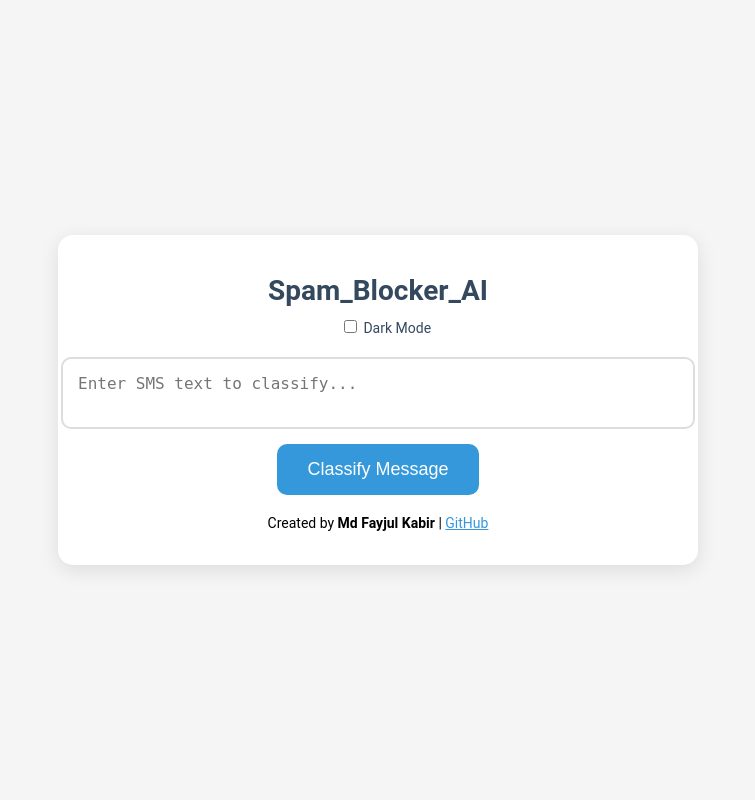
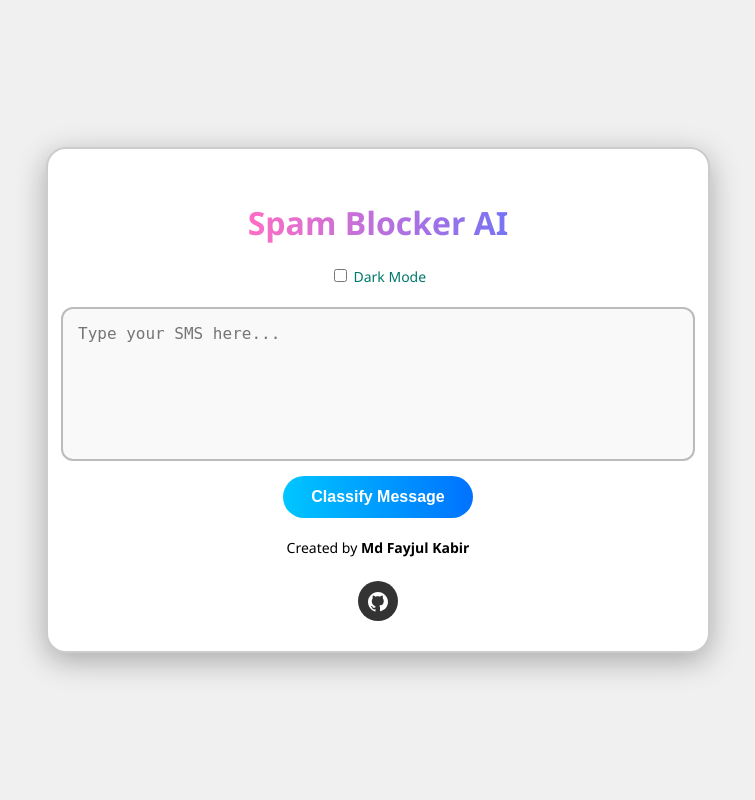
Before and after one commit to Mdfayjulkabir/SpamBlocker-AI___ML-Based-Text-Spam-Detection, a PHP site: page /predict/ in a window 1280 px wide. Shown: the whole page, without its empty margins (262-1017 px from the left). Run offline with PHP 8.4, Linux system fonts and the light colour scheme.

Commit message:
index.php

```diff
--- a/Text_classifier/index.php
+++ b/Text_classifier/index.php
@@ -1,154 +1,139 @@
 <!DOCTYPE html>
 <html lang="en">
 <head>
-    <meta charset="UTF-8">
-    <meta name="viewport" content="width=device-width, initial-scale=1.0">
-    <title>Spam_Blocker_AI</title>
+  <meta charset="UTF-8" />
+  <meta name="viewport" content="width=device-width, initial-scale=1.0"/>
+  <title>Spam Blocker AI</title>
   <style>
-        /* Global Styles */
     body {
-            font-family: 'Roboto', sans-serif;
-            background-color: #f5f5f5;
+      font-family: 'Segoe UI', sans-serif;
+      background-color: #f0f0f0;
       margin: 0;
       padding: 0;
+      color: #000;
       display: flex;
       justify-content: center;
       align-items: center;
       height: 100vh;
+      transition: background-color 0.4s ease, color 0.4s ease;
+    }
+
+    body.dark-mode {
+      background-color: #1e1e1e;
+      color: white;
+    }
+
+    .app-container {
+      width: 100%;
+      max-width: 600px;
+      background-color: #fff;
+      padding: 30px;
+      border-radius: 20px;
+      box-shadow: 0 8px 30px rgba(0, 0, 0, 0.3);
+      border: 2px solid #ccc;
       transition: background-color 0.3s ease;
     }
 
-        body.dark-mode {
-            background-color: #333;
+    body.dark-mode .app-container {
+      background-color: #2a2a2a;
+      border-color: #444;
     }
 
-        /* App Container */
-        .app-container {
-            width: 100%;
-            max-width: 600px;
-            padding: 20px;
-            border-radius: 15px;
-            box-shadow: 0 5px 20px rgba(0, 0, 0, 0.1);
-            background-color: #fff;
-            transition: transform 0.3s ease, background-color 0.3s ease;
-        }
-
-        body.dark-mode .app-container {
-            background-color: #2c3e50;
-        }
-
-        /* Header */
     .header {
       text-align: center;
       margin-bottom: 20px;
     }
 
-        .header h1 {
-            color: #34495e;
-            font-size: 28px;
-            margin-bottom: 10px;
+    .fancy-title {
+      font-size: 32px;
+      font-weight: 800;
+      background: linear-gradient(to right, #ff6ec4, #7873f5);
+      -webkit-background-clip: text;
+      -webkit-text-fill-color: transparent;
+      animation: pulse 2s infinite;
     }
 
-        body.dark-mode .header h1 {
-            color: #ecf0f1;
+    @keyframes pulse {
+      0%, 100% { transform: scale(1); }
+      50% { transform: scale(1.05); }
     }
 
     .dark-mode-toggle {
-            display: inline-block;
-            margin-left: 15px;
       font-size: 14px;
       cursor: pointer;
-            color: #34495e;
+      margin-top: 5px;
+      color: #00796b;
     }
 
     body.dark-mode .dark-mode-toggle {
-            color: #ecf0f1;
+      color: #26a69a;
     }
 
-        /* Main Content */
     .main-content {
       display: flex;
       flex-direction: column;
+      gap: 15px;
       align-items: center;
-            gap: 15px;
     }
 
     textarea {
       width: 100%;
+      height: 120px;
       padding: 15px;
       font-size: 16px;
-            border: 2px solid #ddd;
-            border-radius: 10px;
+      border-radius: 12px;
+      border: 2px solid #bbb;
       resize: none;
+      background-color: #f9f9f9;
+      color: #000;
+    }
+
+    body.dark-mode textarea {
+      background-color: #1b1b1b;
+      color: white;
+      border-color: #666;
+    }
+
+    button {
+      padding: 12px 28px;
+      background: linear-gradient(to right, #00c6ff, #0072ff);
+      border: none;
+      border-radius: 40px;
+      font-size: 16px;
+      font-weight: bold;
+      color: white;
+      cursor: pointer;
       transition: all 0.3s ease;
     }
 
-        body.dark-mode textarea {
-            background-color: #34495e;
-            color: #ecf0f1;
-            border-color: #7f8c8d;
+    button:hover {
+      transform: scale(1.05);
+      box-shadow: 0 6px 15px rgba(0, 114, 255, 0.4);
     }
 
-        textarea:focus {
-            outline: none;
-            border-color: #2980b9;
-        }
-
-        button {
-            padding: 15px 30px;
-            background-color: #3498db;
-            border: none;
-            border-radius: 10px;
-            color: white;
-            font-size: 18px;
-            cursor: pointer;
-            transition: background-color 0.3s ease;
-        }
-
-        button:hover {
-            background-color: #2980b9;
-        }
-
-        body.dark-mode button {
-            background-color: #2980b9;
-        }
-
-        button:active {
-            background-color: #1c5980;
-        }
-
-        /* Feedback and Result */
     .feedback-bar {
       width: 100%;
       height: 10px;
       background-color: #3498db;
       border-radius: 5px;
-            transition: width 0.3s ease;
       display: none;
     }
 
     .result {
-            margin-top: 20px;
       font-size: 20px;
       font-weight: bold;
-            color: #34495e;
       display: none;
     }
 
-        body.dark-mode .result {
-            color: #ecf0f1;
-        }
-
-        /* Loading Spinner */
     .spinner {
       border: 4px solid #f3f3f3;
       border-top: 4px solid #3498db;
       border-radius: 50%;
-            width: 50px;
-            height: 50px;
+      width: 40px;
+      height: 40px;
       animation: spin 1s linear infinite;
-            margin-top: 20px;
       display: none;
+      margin-top: 10px;
     }
 
     @keyframes spin {
@@ -156,89 +141,107 @@
       100% { transform: rotate(360deg); }
     }
 
-        /* Footer */
     .footer {
       text-align: center;
       margin-top: 20px;
       font-size: 14px;
     }
 
-        .footer a {
-            color: #3498db;
+    .github-btn {
+      display: inline-block;
+      width: 40px;
+      height: 40px;
+      border-radius: 50%;
+      background-color: #333;
+      color: #fff;
+      text-align: center;
+      line-height: 40px;
+      margin-top: 10px;
+      transition: background-color 0.3s, transform 0.3s;
     }
 
-        body.dark-mode .footer a {
-            color: #ecf0f1;
+    .github-btn:hover {
+      background-color: #6e5494;
+      transform: scale(1.1);
+    }
+
+    body.dark-mode .github-btn {
+      background-color: #fff;
+      color: #000;
+    }
+
+    body.dark-mode .github-btn:hover {
+      background-color: #c77dff;
+    }
+
+    .github-btn svg {
+      width: 20px;
+      height: 20px;
+      vertical-align: middle;
+      fill: currentColor;
     }
   </style>
 </head>
-<body>
+<body class="light-mode">
   <div class="app-container">
     <header class="header">
-            <h1>Spam_Blocker_AI</h1>
-            <label for="darkModeToggle" class="dark-mode-toggle">
-                <input type="checkbox" id="darkModeToggle" onclick="toggleDarkMode()"> Dark Mode
+      <h1><span class="fancy-title">Spam Blocker AI</span></h1>
+      <label class="dark-mode-toggle">
+        <input type="checkbox" onclick="toggleDarkMode()"> Dark Mode
       </label>
     </header>
 
     <main class="main-content">
-            <textarea id="smsInput" placeholder="Enter SMS text to classify..." oninput="checkSpamLikelihood()"></textarea>
+      <textarea id="smsInput" placeholder="Type your SMS here..." oninput="updateProgress()"></textarea>
       <button onclick="classifyMessage()">Classify Message</button>
 
-            <!-- Feedback and Result -->
       <div id="feedback" class="feedback-bar"></div>
       <div id="result" class="result"></div>
-
-            <!-- Loading spinner -->
       <div id="spinner" class="spinner"></div>
     </main>
 
     <footer class="footer">
-            <p>Created by <strong>Md Fayjul Kabir</strong> | <a href="https://github.com/Mdfayjulkabir" target="_blank">GitHub</a></p>
+      <p>Created by <strong>Md Fayjul Kabir</strong></p>
+      <a href="https://github.com/Mdfayjulkabir" target="_blank" class="github-btn" title="GitHub">
+        <svg xmlns="http://www.w3.org/2000/svg" viewBox="0 0 16 16">
+          <path d="M8 0C3.6 0 0 3.6 0 8c0 3.5 2.3 6.4 5.5 7.5.4.1.5-.2.5-.4v-1.3c-2.2.5-2.7-1-2.7-1-.3-.9-.8-1.1-.8-1.1-.7-.5.1-.5.1-.5.7.1 1.1.7 1.1.7.6 1.1 1.6.8 2 .6.1-.5.3-.8.5-1C4.9 10.7 3 10 3 7.1c0-.8.3-1.5.8-2.1-.1-.2-.3-1 .1-2.1 0 0 .6-.2 2.1.8.6-.2 1.2-.3 1.8-.3s1.2.1 1.8.3c1.5-1 2.1-.8 2.1-.8.4 1.1.2 1.9.1 2.1.5.6.8 1.3.8 2.1 0 2.9-1.9 3.6-3.6 3.8.3.3.6.8.6 1.6v2.4c0 .2.1.5.5.4C13.7 14.4 16 11.5 16 8c0-4.4-3.6-8-8-8z"/>
+        </svg>
+      </a>
     </footer>
   </div>
 
   <script>
-        // Dark Mode Toggle
     function toggleDarkMode() {
-            const body = document.body;
-            body.classList.toggle('dark-mode');
-            const container = document.querySelector('.app-container');
-            container.classList.toggle('dark-mode');
+      document.body.classList.toggle('dark-mode');
     }
 
-        // Show feedback bar while typing
-        function checkSpamLikelihood() {
-            const inputText = document.getElementById('smsInput').value;
-            const feedbackBar = document.getElementById('feedback');
-
-            if (inputText.length > 0) {
-                feedbackBar.style.display = 'block';
-                const progress = Math.min(inputText.length / 100, 1) * 100;
-                feedbackBar.style.width = `${progress}%`;
+    function updateProgress() {
+      const input = document.getElementById('smsInput').value;
+      const bar = document.getElementById('feedback');
+      if (input.length > 0) {
+        bar.style.display = 'block';
+        const percent = Math.min(input.length / 100, 1) * 100;
+        bar.style.width = `${percent}%`;
       } else {
-                feedbackBar.style.display = 'none';
+        bar.style.display = 'none';
       }
     }
 
-        // Classify message and show result
     function classifyMessage() {
-            const smsInput = document.getElementById('smsInput').value;
       const spinner = document.getElementById('spinner');
-            const resultDiv = document.getElementById('result');
+      const result = document.getElementById('result');
+      const text = document.getElementById('smsInput').value;
 
-            // Show spinner while processing
+      result.style.display = 'none';
       spinner.style.display = 'block';
 
-            // Simulate API call for classification (replace with actual backend call)
       setTimeout(() => {
         spinner.style.display = 'none';
-                const isSpam = Math.random() > 0.5; // Random classification for demo
-                const result = isSpam ? 'spam' : 'ham';
-                resultDiv.className = result;
-                resultDiv.textContent = `The message is classified as ${result}`;
-                resultDiv.style.display = 'block';
-            }, 1500); // Simulate delay
+        const isSpam = Math.random() > 0.5;
+        result.textContent = `The message is classified as ${isSpam ? '🚫 SPAM' : '✅ HAM'}`;
+        result.style.color = isSpam ? '#ff5252' : '#00e676';
+        result.style.display = 'block';
+      }, 1500);
     }
   </script>
 </body>
```
Lines whose indentation alone changed are shown as unchanged.
